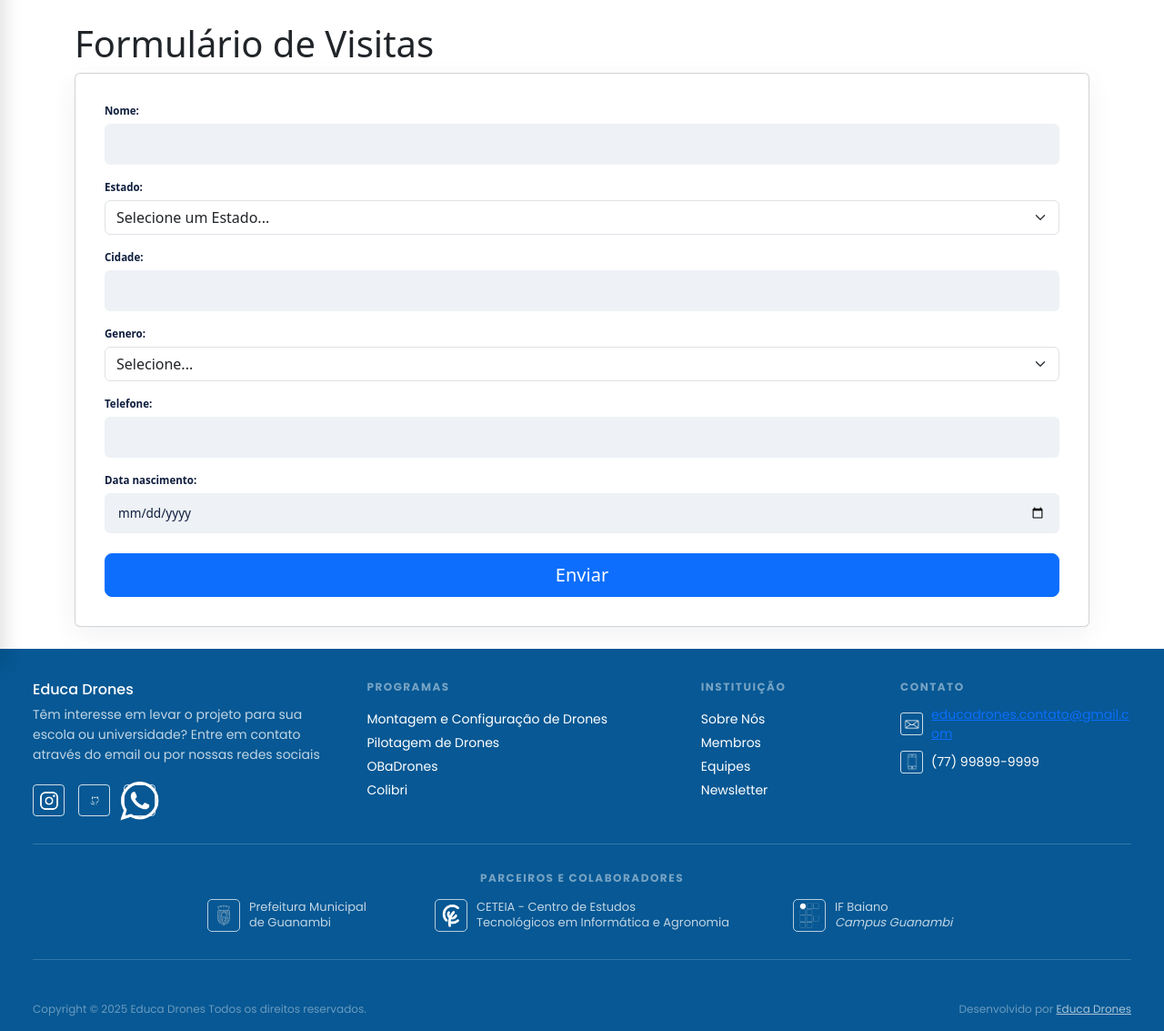
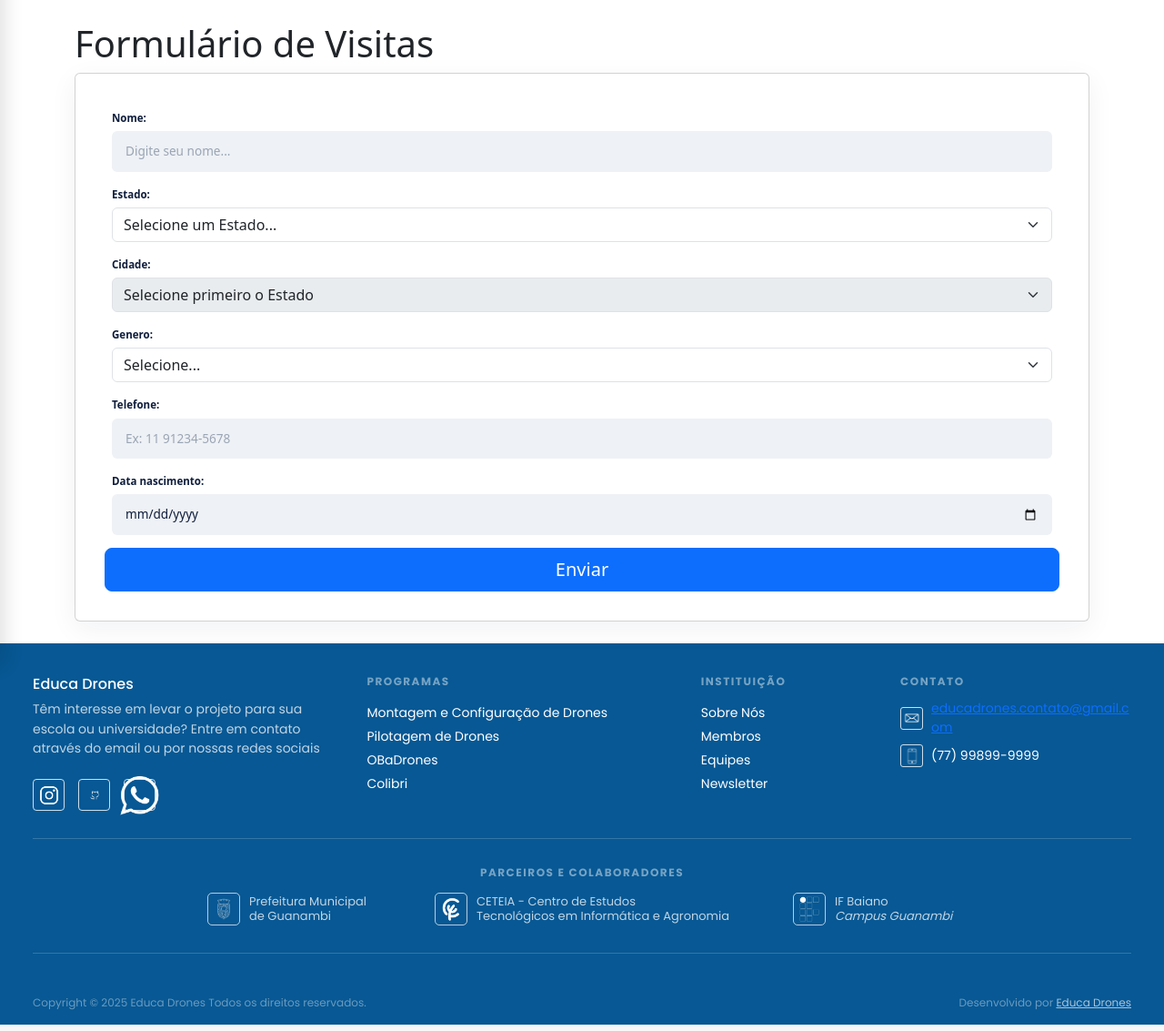
Before and after one commit to EDUCA-DRONES/EducaDronesWeb, a Django app: page /visitas/formulario/ in a window 1280 px wide. Shown: the part 70-1203 px from the top of the page at 91% size. Run offline with Django 5.2, Linux system fonts and the light colour scheme.

Commit message:
feat: Melhoria no form do Visitante com o carregamendo dinamico das cidades e melhorarmento na disposição dos erros  do formulário.

```diff
--- a/livro_de_visitas/forms.py
+++ b/livro_de_visitas/forms.py
@@ -16,21 +16,21 @@ class VisitanteForm(forms.ModelForm):
                   'genero', 'telefone', 'data_nascimento']
         widgets = {
             'data_nascimento': forms.DateInput(attrs={'type': 'date'}),
-            'telefone': forms.TextInput(attrs={'type': 'tel', 'required': True}),
+            'telefone': forms.TextInput(attrs={'type': 'tel', 'required': True, 'placeholder': 'Ex: 11 91234-5678'}),
             'genero': forms.Select(attrs={'class': 'form-select'}),
             'nome': forms.TextInput(attrs={
                 'pattern': '[a-zA-ZÀ-ÿ ]+',
                 'title': 'Apenas letras são permitidas.',
-                'oninput': "this.value = this.value.replace(/[^a-zA-ZÀ-ÿ ]/g, '')"
+                'oninput': "this.value = this.value.replace(/[^a-zA-ZÀ-ÿ ]/g, '')",
+                'placeholder': 'Digite seu nome...',
             }),
             'estado': forms.Select(attrs={
                 'class': 'form-select'
 
             }),
-            'cidade': forms.TextInput(attrs={
-                'pattern': '[a-zA-ZÀ-ÿ ]+',
-                'title': 'Apenas letras são permitidas.',
-                'oninput': "this.value = this.value.replace(/[^a-zA-ZÀ-ÿ ]/g, '')"
+            'cidade': forms.Select(attrs={
+                'class': 'form-select',
+                'disabled': True,
             }),
         }
 
@@ -43,7 +43,10 @@ class VisitanteForm(forms.ModelForm):
         self.fields['estado'].choices = [
             ('', 'Selecione um Estado...')] + list(Visitante.Estados.choices)
 
-        for campo in ['nome', 'estado', 'cidade']:
+        self.fields['cidade'].choices = [
+            ('', 'Selecione um Estado Primeiro...')] + list(Visitante.objects.none())
+
+        for campo in ['nome', 'estado']:
             if campo in self.fields:
                 self.fields[campo].validators.append(validador_letras)
 
--- a/livro_de_visitas/views.py
+++ b/livro_de_visitas/views.py
@@ -37,7 +37,6 @@ def formulario(request):
                 return redirect("formulario")
 
             form.save(commit=True)
-
             messages.success(request, "Formulário enviado com sucesso!")
             return redirect("formulario")
 
--- /dev/null
+++ b/static/js/formulario-cidades.js
@@ -0,0 +1,50 @@
+    const selectEstado = document.getElementById('id_estado');
+    const selectCidade = document.getElementById('id_cidade');
+
+    async function carregarCidades() {
+        const uf = selectEstado.value;
+
+        if (!uf) {
+            selectCidade.innerHTML = '<option value="">Selecione primeiro o estado</option>';
+            selectCidade.disabled = true;
+            return;
+        }
+
+        selectCidade.innerHTML = '<option value="">Carregando cidades...</option>';
+        selectCidade.disabled = true;
+
+        try {
+            const url = `https://servicodados.ibge.gov.br/api/v1/localidades/estados/${uf}/municipios`;
+            const resposta = await fetch(url);
+            const cidades = await resposta.json();
+
+            selectCidade.innerHTML = '<option value="">Selecione a Cidade...</option>';
+            selectCidade.disabled = false;
+
+            cidades.forEach(cidade => {
+                const option = document.createElement('option');
+                option.value = cidade.nome;
+                option.textContent = cidade.nome;
+                selectCidade.appendChild(option);
+            });
+
+        } catch (erro) {
+            console.error("Erro ao buscar cidades:", erro);
+            selectCidade.innerHTML = '<option value="">Erro ao carregar cidades</option>';
+        }
+    }
+
+    // 2. Atrelamos a mesma função aos dois eventos!
+    selectEstado.addEventListener('change', carregarCidades);
+    selectEstado.addEventListener('input', carregarCidades);
+
+    document.addEventListener('DOMContentLoaded', () => {
+        // 3. Chamamos a função para carregar as cidades caso o estado já esteja selecionado
+        if (selectEstado.value) {
+            carregarCidades();
+        }
+        else {
+            selectCidade.innerHTML = '<option value="">Selecione primeiro o Estado</option>';
+            selectCidade.disabled = true;
+        }
+    });
--- a/templates/livro_de_visitas/formulario.html
+++ b/templates/livro_de_visitas/formulario.html
@@ -31,7 +31,7 @@
               <script>
                 setTimeout(function () {
                   window.location.href = "{% url 'home' %}"
-                }, 1500)
+                }, 2000)
               </script>
             {% endif %}
           </div>
@@ -43,11 +43,15 @@
     <form method="post" class="card form" action="{% url 'formulario' %}">
       {% csrf_token %}
       {% for field in form %}
-        <div class="field">
+        <div class="field m-2">
           {{ field.label_tag }}
           {{ field }}
           {% if field.errors %}
-            {{ field.errors }}
+            <ul class="alert alert-danger m-0" role="alert">
+              {% for error in field.errors %}
+                <li class="list-unstyled">{{ error }}</li>
+              {% endfor %}
+            </ul>
           {% endif %}
         </div>
       {% endfor %}
@@ -55,5 +59,6 @@
     </form>
     <br />
     <script src="https://cdn.jsdelivr.net/npm/bootstrap@5.3.8/dist/js/bootstrap.bundle.min.js" integrity="sha384-FKyoEForCGlyvwx9Hj09JcYn3nv7wiPVlz7YYwJrWVcXK/BmnVDxM+D2scQbITxI" crossorigin="anonymous"></script>
+    <script src="{% static 'js/formulario-cidades.js' %}"></script>
   </div>
 {% endblock %}
```
